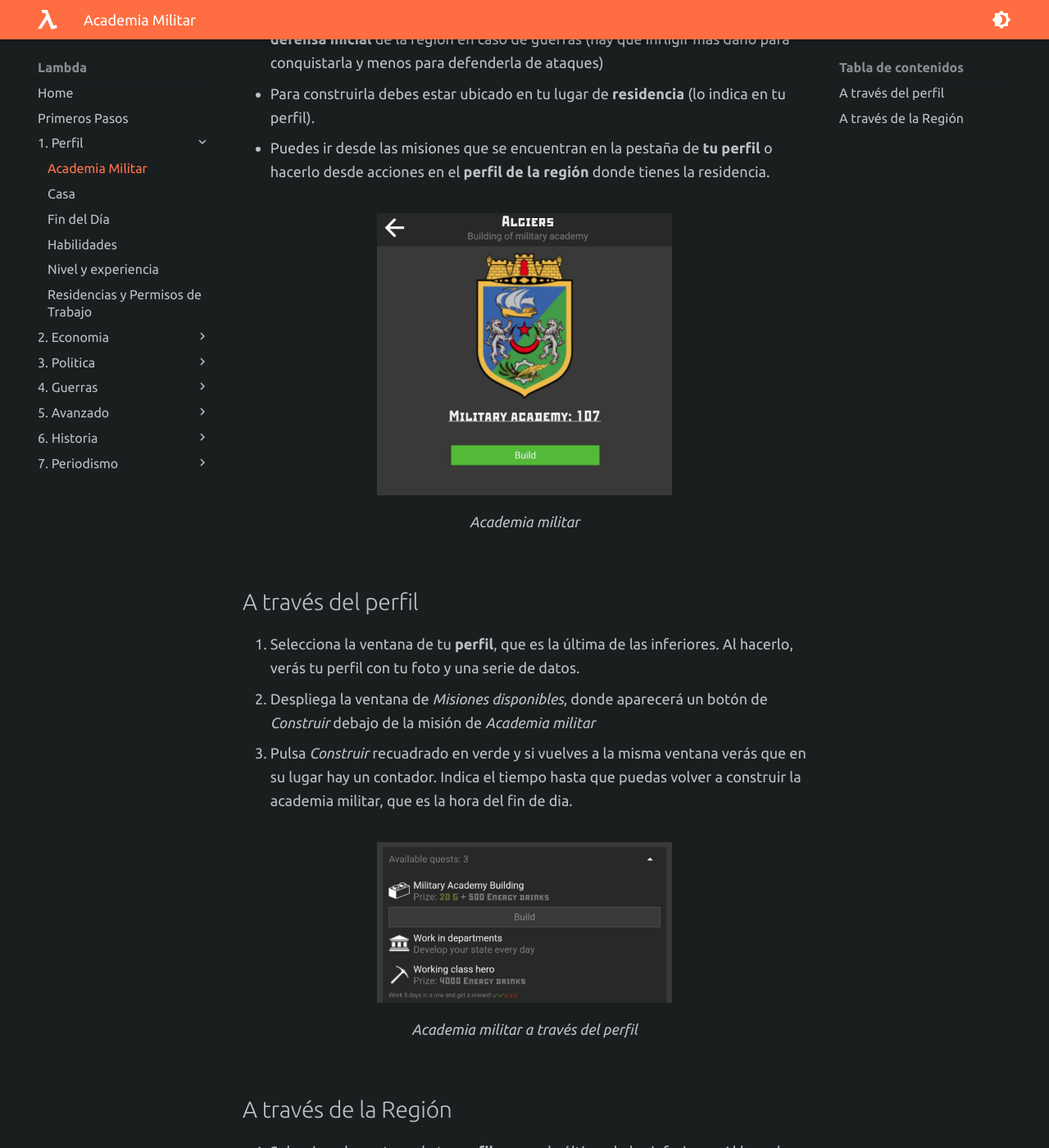
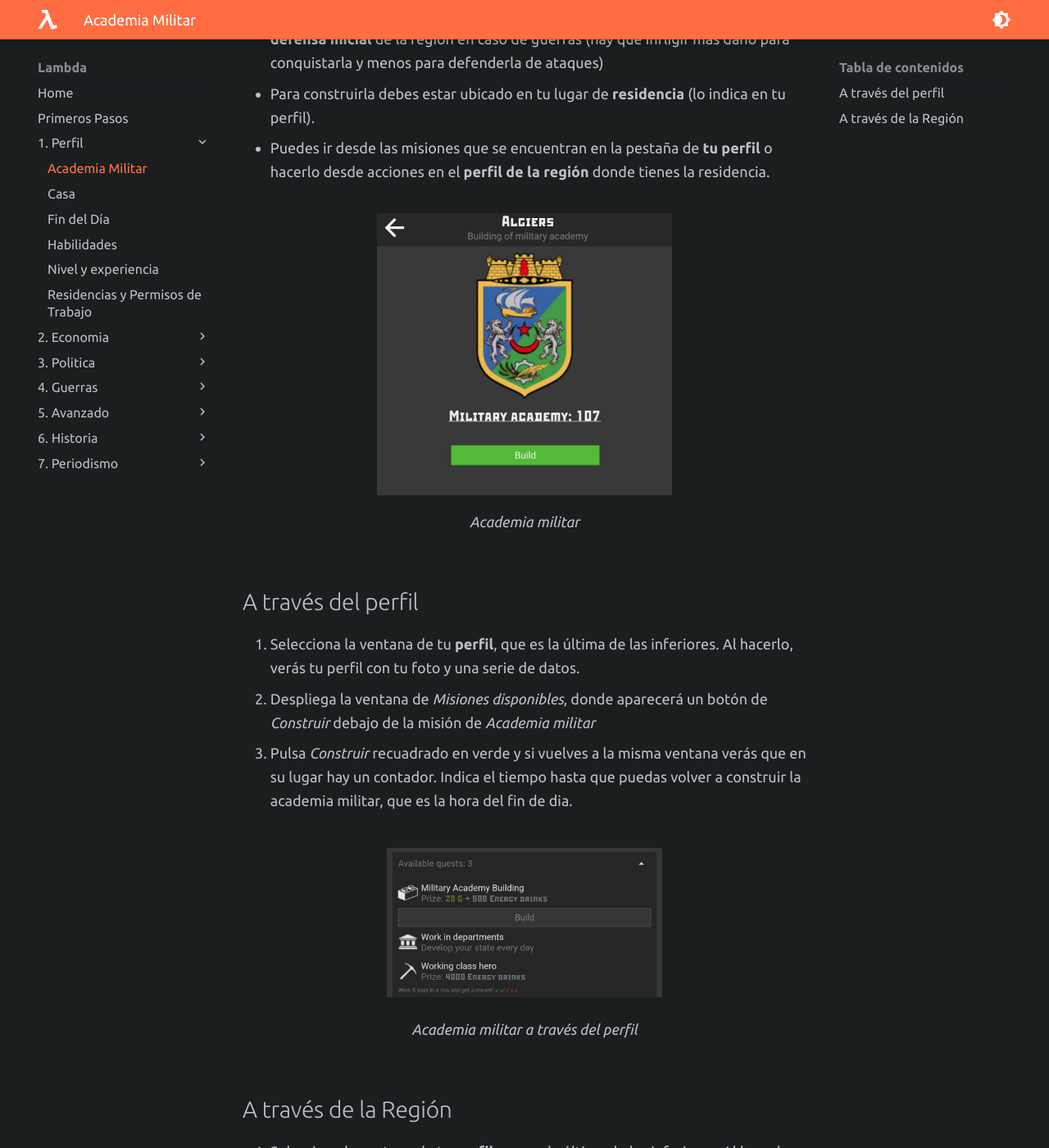
Before and after one commit to pbl0/lambda-mkdocs-material, an MkDocs documentation site: the page built from docs/1.-Perfil/Academia-Militar.md, in a window 1280 px wide and 1400 px high, scrolled down 252 px. Shown: the whole window at 82% size. Built offline with MkDocs 1.6.1 and Material for MkDocs 9.7.7, drawn with Linux system fonts in a browser that asks for light colours.

Commit message:
cool animation, upgrade mkdocs

```diff
--- a/docs/css/styles.css
+++ b/docs/css/styles.css
@@ -1,18 +1,39 @@
-body[data-md-color-scheme="slate"]{
-    --md-default-bg-color:#1B1E1F !important;
+body[data-md-color-scheme="slate"] {
+  --md-default-bg-color: #1b1e1f !important;
 }
-body[data-md-color-scheme="default"]{
-    --md-default-bg-color:#f9f9f9 !important;
+body[data-md-color-scheme="default"] {
+  --md-default-bg-color: #f9f9f9 !important;
 }
 
-.screenshot{
-    max-width: 360px !important;
+.md-typeset {
+  font-size: 0.9rem;
 }
 
-.md-typeset{
-    font-size: .9rem;
+.md-nav {
+  font-size: 0.8rem;
 }
 
-.md-nav{
-    font-size: .8rem;
+@keyframes show {
+  from {
+    opacity: 0;
+    scale: 25%;
+  }
+
+  to {
+    opacity: 1;
+    scale: 100%;
+  }
 }
+
+.screenshot {
+  max-width: 360px !important;
+  /* Animation below */
+  view-timeline-name: --image;
+  view-timeline-axis: block;
+
+  animation-timeline: --image;
+  animation-name: show;
+
+  animation-range: entry 25% cover 35%;
+  animation-fill-mode: both;
+}
--- a/requirements.txt
+++ b/requirements.txt
@@ -1,2 +1,3 @@
-mdutils==1.4.0
-mkdocs-material==8.4.1
+mdutils
+mkdocs-material
+mkdocs-glightbox
```
